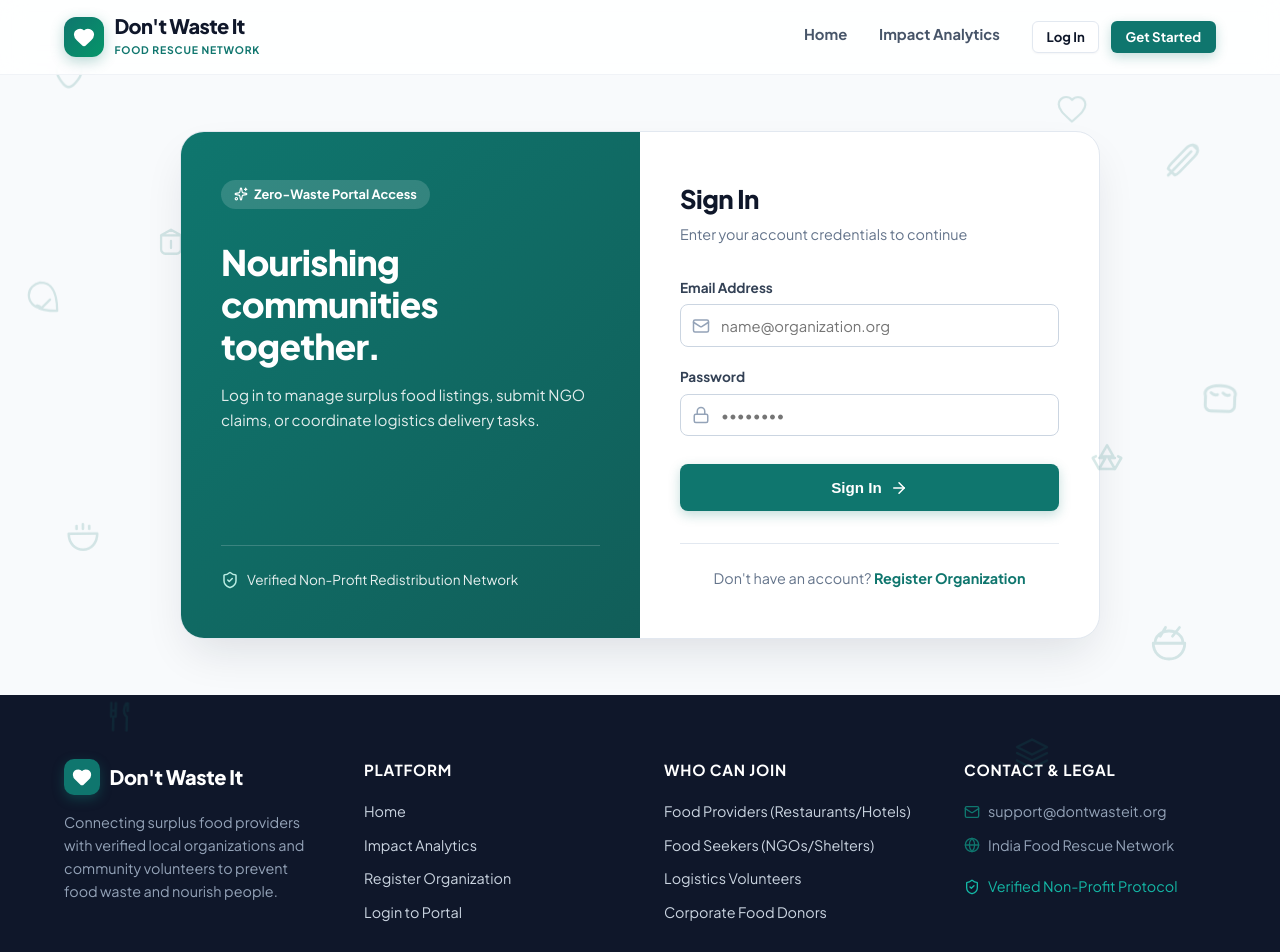
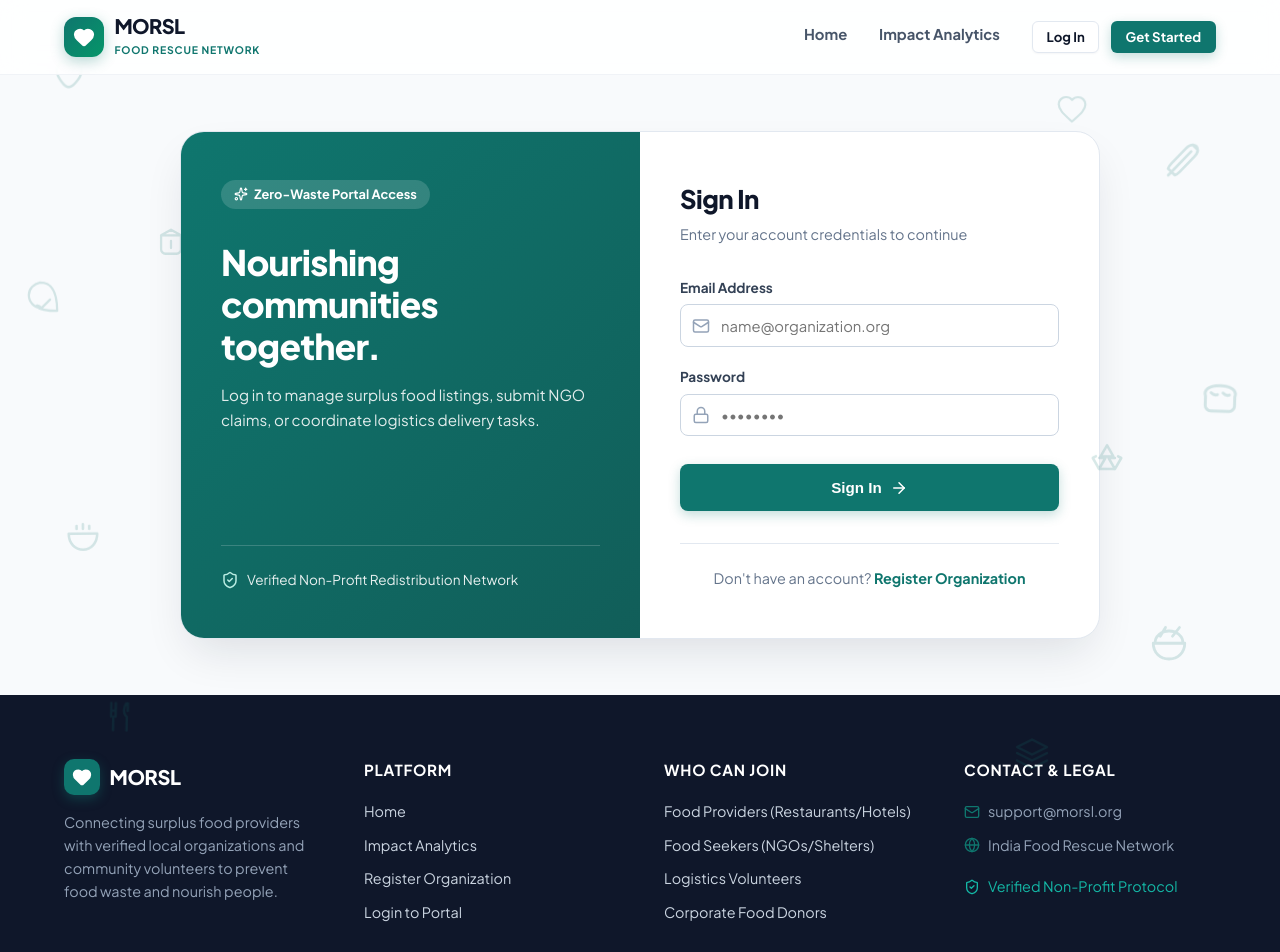
Before and after one commit to Ayushsharma7568/ResQMeal, a React (Vite) app in the folder frontend/: page /login in a window 1280 px wide. Shown: the top 952 px of the page. Built offline with nearby package versions, Linux system fonts and the light colour scheme; no server answers.

Commit message:
feat(branding): update project branding from Don't Waste It to MORSL across frontend and metadata

```diff
--- a/frontend/index.html
+++ b/frontend/index.html
@@ -4,9 +4,9 @@
     <meta charset="UTF-8" />
     <link rel="icon" type="image/svg+xml" href="/favicon.svg" />
     <meta name="viewport" content="width=device-width, initial-scale=1.0" />
-    <title>Don't Waste It — Food Rescue Network & Smart Redistribution</title>
-    <meta name="description" content="Connecting surplus food providers with local shelters, community kitchens, and individuals in need. Real-time AI matching, volunteer logistics, and impact analytics." />
-    <meta name="keywords" content="food rescue, food waste, food donation, sustainability, smart matching, community support, non-profit" />
+    <title>MORSL — Food Rescue Network & Smart Redistribution</title>
+    <meta name="description" content="MORSL connects surplus food providers with local shelters, community kitchens, and verified volunteers across India through smart matching and real-time logistics." />
+    <meta name="keywords" content="MORSL, food rescue, food waste, food donation, sustainability, smart matching, community support, non-profit" />
     <!-- Fonts -->
     <link rel="preconnect" href="https://fonts.googleapis.com">
     <link rel="preconnect" href="https://fonts.gstatic.com" crossorigin>
--- a/frontend/src/components/common/Footer.jsx
+++ b/frontend/src/components/common/Footer.jsx
@@ -14,7 +14,7 @@ export const Footer = () => {
               <div style={{ width: '36px', height: '36px', borderRadius: '10px', backgroundColor: '#0f766e', display: 'flex', alignItems: 'center', justifyContent: 'center', color: '#ffffff', boxShadow: '0 4px 12px rgba(15, 118, 110, 0.4)' }}>
                 <Heart size={20} fill="#ffffff" />
               </div>
-              <span style={{ fontSize: '1.25rem', fontWeight: 800, color: '#ffffff', letterSpacing: '-0.02em' }}>Don't Waste It</span>
+              <span style={{ fontSize: '1.25rem', fontWeight: 800, color: '#ffffff', letterSpacing: '-0.02em' }}>MORSL</span>
             </Link>
             <p style={{ fontSize: '0.9rem', lineHeight: 1.6, color: '#94a3b8' }}>
               Connecting surplus food providers with verified local organizations and community volunteers to prevent food waste and nourish people.
@@ -48,7 +48,7 @@ export const Footer = () => {
             <h4 style={{ color: '#ffffff', fontSize: '0.95rem', fontWeight: 700, marginBottom: '1.2rem', textTransform: 'uppercase', letterSpacing: '0.05em' }}>Contact & Legal</h4>
             <div style={{ display: 'flex', flexDirection: 'column', gap: '0.75rem', fontSize: '0.9rem' }}>
               <div style={{ display: 'flex', alignItems: 'center', gap: '0.5rem' }}>
-                <Mail size={16} color="#0f766e" /> <span>support@dontwasteit.org</span>
+                <Mail size={16} color="#0f766e" /> <span>support@morsl.org</span>
               </div>
               <div style={{ display: 'flex', alignItems: 'center', gap: '0.5rem' }}>
                 <Globe size={16} color="#0f766e" /> <span>India Food Rescue Network</span>
@@ -62,7 +62,7 @@ export const Footer = () => {
 
         {/* Bottom copyright */}
         <div style={{ paddingTop: '2rem', display: 'flex', flexWrap: 'wrap', alignItems: 'center', justifyContent: 'space-between', gap: '1rem', fontSize: '0.85rem' }}>
-          <p>© {new Date().getFullYear()} Don't Waste It Platform. All rights reserved.</p>
+          <p>© {new Date().getFullYear()} MORSL Platform. All rights reserved.</p>
           <p style={{ color: '#64748b' }}>Building a zero-waste food ecosystem.</p>
         </div>
       </div>
--- a/frontend/src/components/common/MapView.jsx
+++ b/frontend/src/components/common/MapView.jsx
@@ -108,7 +108,7 @@ export const extractCoordinates = (item) => {
 };
 
 /**
- * Reusable India-focused Map component for Don't Waste It.
+ * Reusable India-focused Map component for MORSL.
  *
  * Props:
  *   listings       — array of FoodListing / Delivery map objects
--- a/frontend/src/components/common/Navbar.jsx
+++ b/frontend/src/components/common/Navbar.jsx
@@ -76,7 +76,7 @@ export const Navbar = () => {
           </motion.div>
           <div>
             <span style={{ fontSize: '1.25rem', fontWeight: 800, color: '#0f172a', letterSpacing: '-0.03em', lineHeight: 1 }}>
-              Don't Waste It
+              MORSL
             </span>
             <span style={{ display: 'block', fontSize: '0.65rem', fontWeight: 700, color: '#0f766e', textTransform: 'uppercase', letterSpacing: '0.08em', marginTop: '2px' }}>
               Food Rescue Network
--- a/frontend/src/components/common/SplashScreen.jsx
+++ b/frontend/src/components/common/SplashScreen.jsx
@@ -5,12 +5,12 @@ import { FoodDoodlesSVG } from './FoodDoodlesSVG';
 
 /**
  * SplashScreen Component
- * Startup intro sequence for Don't Waste It.
+ * Startup intro sequence for MORSL.
  *
  * Sequence (~2.8 seconds):
  * 1. Branded dark green gradient background
  * 2. Glowing Heart Logo entrance (scale 0.8 → 1.0)
- * 3. Title: DON'T WASTE IT
+ * 3. Title: MORSL
  * 4. Subtitle: FOOD RESCUE NETWORK
  * 5. Tagline: "Good food shouldn't become waste."
  * 6. Bottom attribution: Created by Incia · Harsh · Punya · Ayush
@@ -18,7 +18,7 @@ import { FoodDoodlesSVG } from './FoodDoodlesSVG';
 export const SplashScreen = ({ children }) => {
   const [showSplash, setShowSplash] = useState(() => {
     // Check if splash was already played in current session
-    const hasSeen = sessionStorage.getItem('dont_waste_it_splash_shown');
+    const hasSeen = sessionStorage.getItem('morsl_splash_shown') || sessionStorage.getItem('dont_waste_it_splash_shown');
     return !hasSeen;
   });
 
@@ -28,7 +28,7 @@ export const SplashScreen = ({ children }) => {
     // Auto dismiss splash screen after ~2.8s
     const timer = setTimeout(() => {
       setShowSplash(false);
-      sessionStorage.setItem('dont_waste_it_splash_shown', 'true');
+      sessionStorage.setItem('morsl_splash_shown', 'true');
     }, 2800);
 
     return () => clearTimeout(timer);
@@ -109,7 +109,7 @@ export const SplashScreen = ({ children }) => {
                 <Heart size={44} fill="#ffffff" color="#ffffff" />
               </motion.div>
 
-              {/* STEP 3: DON'T WASTE IT Title */}
+              {/* STEP 3: MORSL Title */}
               <motion.h1
                 initial={{ opacity: 0, y: 15 }}
                 animate={{ opacity: 1, y: 0 }}
@@ -123,7 +123,7 @@ export const SplashScreen = ({ children }) => {
                   textTransform: 'uppercase'
                 }}
               >
-                DON'T WASTE IT
+                MORSL
               </motion.h1>
 
               {/* STEP 4: FOOD RESCUE NETWORK Subtitle */}
--- a/frontend/src/components/layout/DashboardLayout.jsx
+++ b/frontend/src/components/layout/DashboardLayout.jsx
@@ -139,7 +139,7 @@ export const DashboardLayout = ({ title, subtitle, children, actions }) => {
           </div>
           <div>
             <span style={{ fontSize: '1.05rem', fontWeight: 800, color: '#0f172a', letterSpacing: '-0.02em', lineHeight: 1 }}>
-              Don't Waste It
+              MORSL
             </span>
             <span style={{ display: 'block', fontSize: '0.62rem', fontWeight: 700, color: '#0f766e', textTransform: 'uppercase', letterSpacing: '0.08em', marginTop: '2px' }}>
               Food Rescue Network
--- a/frontend/src/pages/public/LandingPage.jsx
+++ b/frontend/src/pages/public/LandingPage.jsx
@@ -508,7 +508,7 @@ export const LandingPage = () => {
                 dir: "left"
               },
               {
-                quote: "Our shelter receives fresh, hot meals regularly thanks to Don't Waste It volunteers. It has transformed our daily food budget.",
+                quote: "Our shelter receives fresh, hot meals regularly thanks to MORSL volunteers. It has transformed our daily food budget.",
                 author: "Sister Mary",
                 role: "Hope Community Shelter NGO",
                 dir: "up"
```
Also changed, not shown: 1 other file (tests, documents, lock files or other folders).
